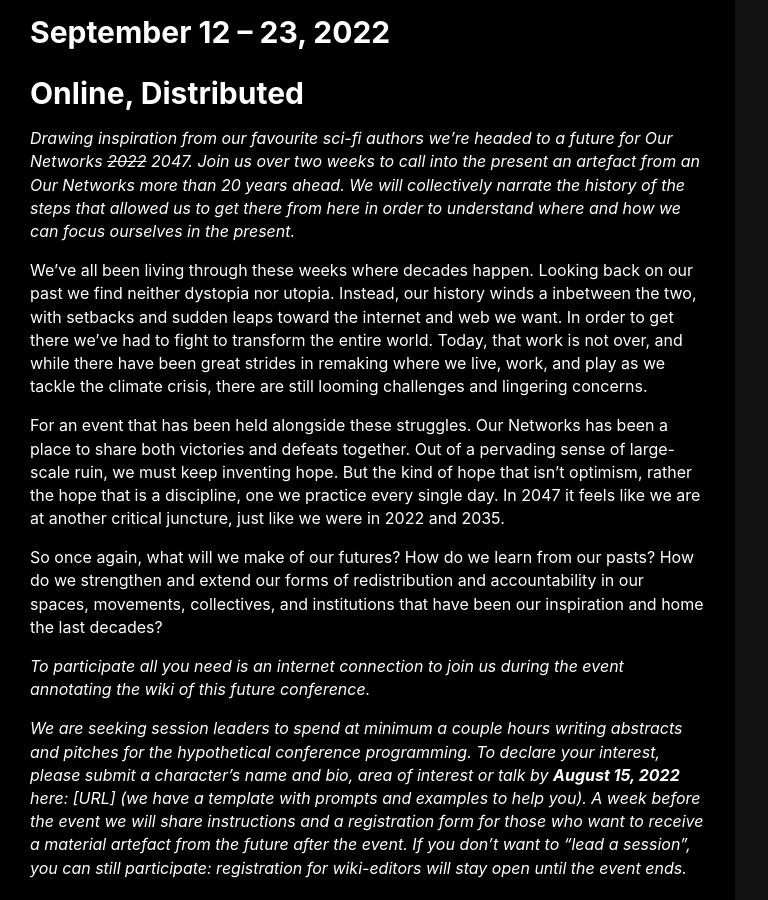
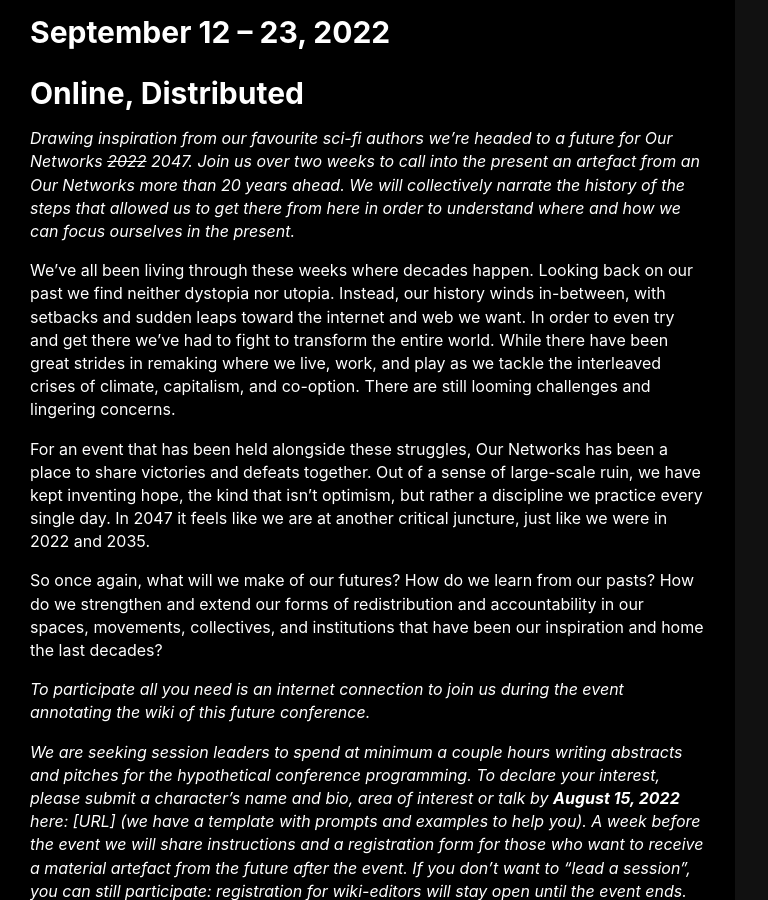
Before and after one commit to ournetworks/ournetworks.ca, a Jekyll site: the page built from index.md, in a window 1280 px wide and 900 px high, scrolled down 362 px. Shown: the whole window, without its empty margins (0-768 px from the left). Built offline with Jekyll 4.4.1, drawn with Linux system fonts in a browser that asks for light colours.

Commit message:
Text updates

```diff
--- a/index.md
+++ b/index.md
@@ -7,9 +7,9 @@
 
 _Drawing inspiration from our favourite sci-fi authors we’re headed to a future for Our Networks ~~2022~~ 2047. Join us over two weeks to call into the present an artefact from an Our Networks more than 20 years ahead. We will collectively narrate the history of the steps that allowed us to get there from here in order to understand where and how we can focus ourselves in the present._
 
-We've all been living through these weeks where decades happen. Looking back on our past we find neither dystopia nor utopia. Instead, our history winds a inbetween the two, with setbacks and sudden leaps toward the internet and web we want. In order to get there we’ve had to fight to transform the entire world. Today, that work is not over, and while there have been great strides in remaking where we live, work, and play as we tackle the climate crisis, there are still looming challenges and lingering concerns.
+We've all been living through these weeks where decades happen. Looking back on our past we find neither dystopia nor utopia. Instead, our history winds in-between, with setbacks and sudden leaps toward the internet and web we want. In order to even try and get there we’ve had to fight to transform the entire world. While there have been great strides in remaking where we live, work, and play as we tackle the interleaved crises of climate, capitalism, and co-option. There are still looming challenges and lingering concerns.
 
-For an event that has been held alongside these struggles. Our Networks has been a place to share both victories and defeats together. Out of a pervading sense of large-scale ruin, we must keep inventing hope. But the kind of hope that isn’t optimism, rather the hope that is a discipline, one we practice every single day. In 2047 it feels like we are at another critical juncture, just like we were in 2022 and 2035.
+For an event that has been held alongside these struggles, Our Networks has been a place to share victories and defeats together. Out of a sense of large-scale ruin, we have kept inventing hope, the kind that isn’t optimism, but rather a discipline we practice every single day. In 2047 it feels like we are at another critical juncture, just like we were in 2022 and 2035.
 
 So once again, what will we make of our futures? How do we learn from our pasts? How do we strengthen and extend our forms of redistribution and accountability in our spaces, movements, collectives, and institutions that have been our inspiration and home the last decades?
 
```
